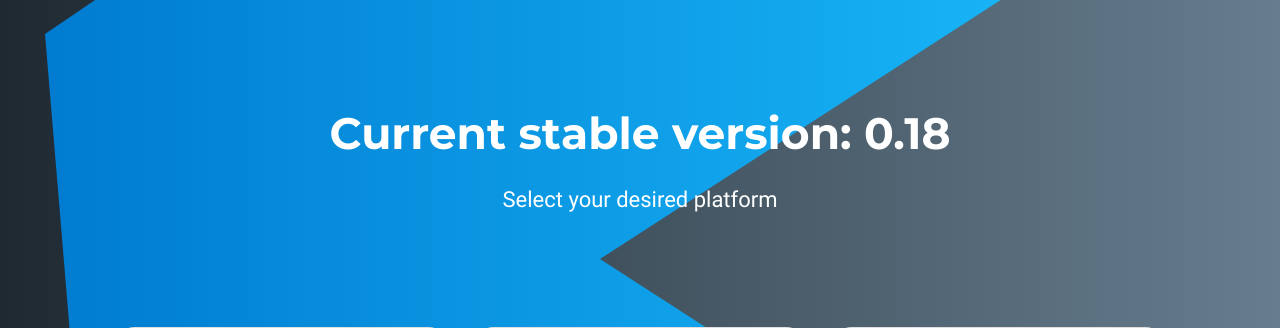
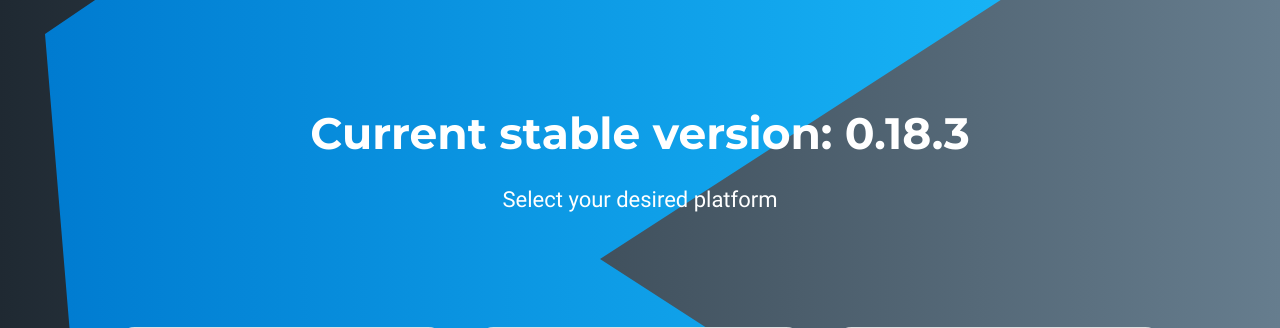
Before and after one commit to FreeCAD/FreeCAD-Homepage, a PHP site: page /downloads.php in a window 1280 px wide. Shown: the part 61-389 px from the top of the page. Run offline with PHP 8.4, Linux system fonts and the light colour scheme.

Commit message:
Bump to FC v0.18.3
* Updated all download links to v0.18.3
* Added minor version to page header

```diff
--- a/downloads.php
+++ b/downloads.php
@@ -94,9 +94,11 @@
 
 	<div id="main" class="container-fluid">
 		<div class="download-notes text-center">
+
       <!-- Major+Minor Version of FC Stable -->
-			<h2 class="downloads-notes-title"><?php echo _('Current stable version: 0.18'); ?></h2>
+			<h2 class="downloads-notes-title"><?php echo _('Current stable version: 0.18.3'); ?></h2>
 			<p><?php echo _('Select your desired platform'); ?></p>
+
     </div>
 
     <!-- Windows -->
@@ -109,7 +111,7 @@
             <h3 class="card-title download-platform-name m-0 pb-3">Windows</h3>
             <div class="flex-column flex-lg-row">
               <!-- <a class="btn btn-primary rounded-pill my-1" role="button" href="https://github.com/FreeCAD/FreeCAD/releases/download/0.18.1/FreeCAD-0.18.16110.f7dccfa-WIN-x32-installer.exe">32-Bit</a> -->
-              <a class="btn btn-primary rounded-pill my-1" role="button" href="https://github.com/FreeCAD/FreeCAD/releases/download/0.18.2/FreeCAD-0.18.16117.dbb4cc6-WIN-x64-installer.exe">64-Bit</a>
+              <a class="btn btn-primary rounded-pill my-1" role="button" href="https://github.com/FreeCAD/FreeCAD/releases/download/0.18.3/FreeCAD-0.18.16131.3129ae4-WIN-x64-installer.exe">64-Bit</a>
             </div>
           </div>
           <div class="card-footer px-xl-5 py-xl-4">
@@ -128,9 +130,7 @@
           <div class="card-body d-block align-items-center text-center px-xl-5 py-xl-4">
             <img class="w-100 p-4" src="svg/icon-apple.svg" alt="Mac">
             <h3 class="card-title download-platform-name m-0 pb-3">Mac</h3>
-            <a class="btn btn-primary rounded-pill my-1" role="button" href="https://github.com/FreeCAD/FreeCAD/releases/download/0.18.2/FreeCAD_0.18-16117-OSX-x86_64-conda-Qt5-Py3.dmg">
-              64-Bit
-            </a>
+            <a class="btn btn-primary rounded-pill my-1" role="button" href="https://github.com/FreeCAD/FreeCAD/releases/download/0.18.3/FreeCAD_0.18-16131-OSX-x86_64-conda-Qt5-Py3.dmg">64-Bit</a>
           </div>
           <div class="card-footer px-xl-5 py-xl-4">
             <small class="text-muted">
@@ -148,9 +148,7 @@
           <div class="card-body d-block align-items-center text-center px-xl-5 py-xl-4">
             <img class="w-100 p-4" src="svg/icon-linux.svg" alt="Linux">
             <h3 class="card-title download-platform-name m-0 pb-3">Linux</h3>
-            <a class="btn btn-primary rounded-pill my-1" role="button" href="https://github.com/FreeCAD/FreeCAD/releases/download/0.18.2/FreeCAD_0.18-16117-Linux-Conda_Py3Qt5_glibc2.12-x86_64.AppImage">
-              64-Bit AppImage
-            </a>
+            <a class="btn btn-primary rounded-pill my-1" role="button" href="https://github.com/FreeCAD/FreeCAD/releases/download/0.18.3/FreeCAD_0.18-16131-Linux-Conda_Py3Qt5_glibc2.12-x86_64.AppImage">64-Bit AppImage</a>
           </div>
           <div class="card-footer px-xl-5 py-xl-4">
             <small class="text-muted">
```
